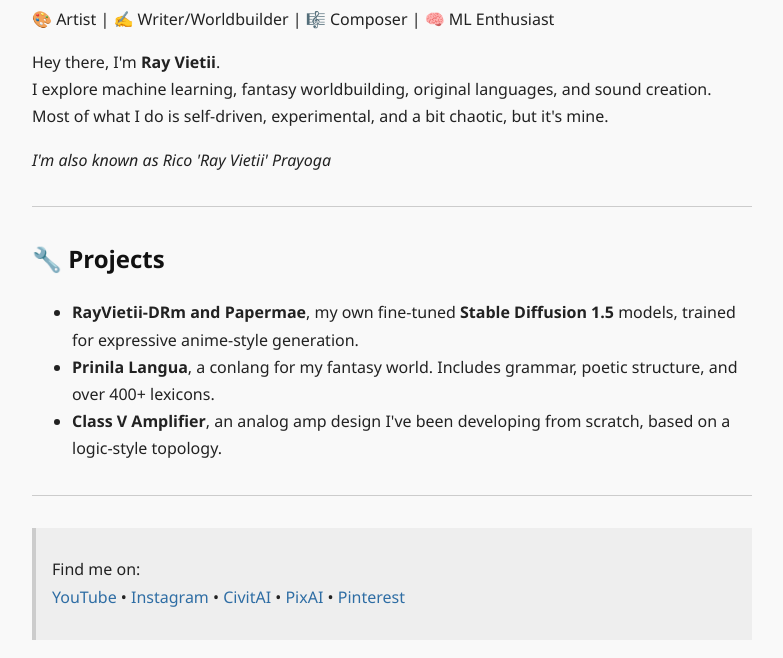
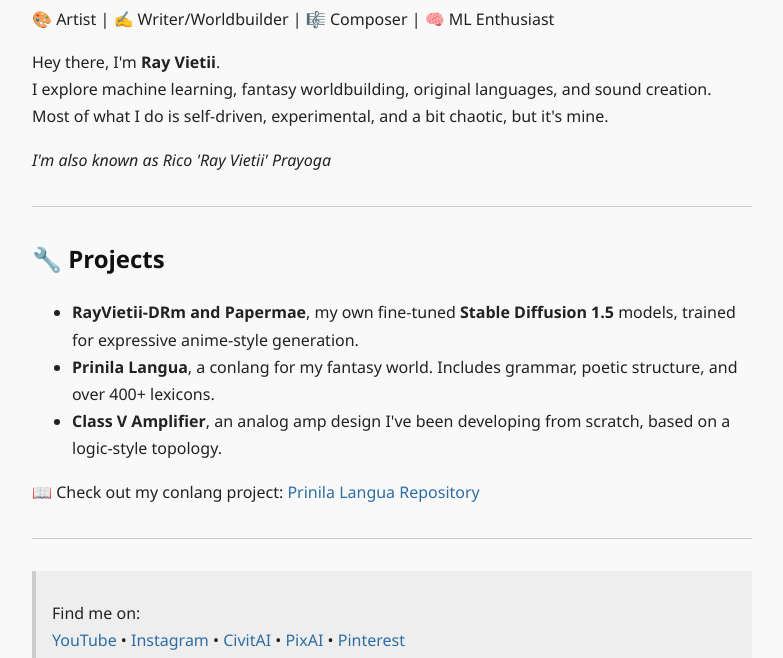
Before and after one commit to RayVietii/rayvietii.github.io, a plain HTML site: page index.html in a window 1280 px wide. Shown: the part 110-768 px from the top of the page, without its empty margins (248-1031 px from the left). Drawn offline with Linux system fonts and the light colour scheme.

Commit message:
Update index.html

```diff
--- a/index.html
+++ b/index.html
@@ -62,6 +62,12 @@
     <li><strong>Class V Amplifier</strong>, an analog amp design I've been developing from scratch, based on a logic-style topology.</li>
   </ul>
 
+  <p>📖 Check out my conlang project:
+    <a href="https://github.com/RayVietii/Prinila-Langua" target="_blank">
+      Prinila Langua Repository
+    </a>
+  </p>
+
   <hr>
 
   <blockquote>
```
